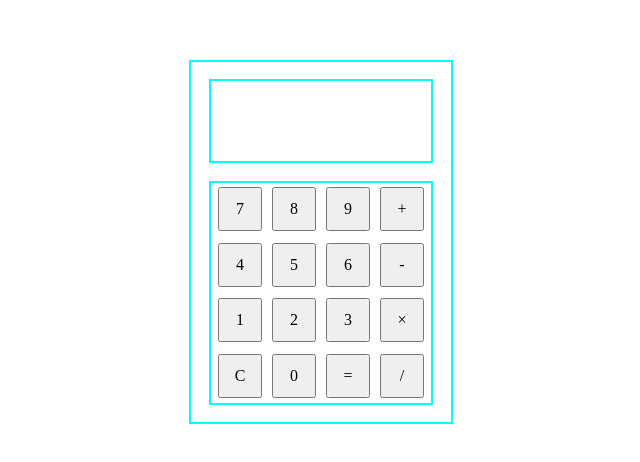
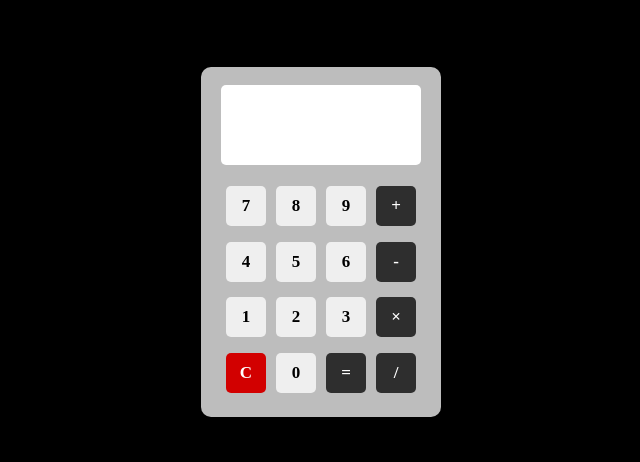
Before and after one commit to safieawaad/calculator, a plain HTML site: page index.html in a window 1280 px wide. Shown: the part 158-620 px from the top of the page, without its empty margins (319-959 px from the left). Drawn offline with Linux system fonts and the light colour scheme.

Commit message:
Customize the layout
At this point, the layout is customized perfectly and colored

```diff
--- a/index.html
+++ b/index.html
@@ -18,25 +18,25 @@
                 <button class="button">7</button>
                 <button class="button">8</button>
                 <button class="button">9</button>
-                <button class="button">+</button>
+                <button class="button operatorbtn">+</button>
             </div>
             <div class="button-row">
                 <button class="button">4</button>
                 <button class="button">5</button>
                 <button class="button">6</button>
-                <button class="button">-</button>
+                <button class="button operatorbtn">-</button>
             </div>
             <div class="button-row">
                 <button class="button">1</button>
                 <button class="button">2</button>
                 <button class="button">3</button>
-                <button class="button">×</button>
+                <button class="button operatorbtn">×</button>
             </div>
             <div class="button-row">
-                <button class="button">C</button>
+                <button class="button clearbtn">C</button>
                 <button class="button">0</button>
-                <button class="button">=</button>
-                <button class="button">/</button>
+                <button class="button operatorbtn">=</button>
+                <button class="button operatorbtn">/</button>
             </div>
         </div>
     </div>
--- a/style.css
+++ b/style.css
@@ -3,22 +3,26 @@ body {
     justify-content: center;
     align-items: center;
     min-height: 100vh;
+    background-color: black;
 }
 
 #calc {
-    border: solid aqua 2px;
+    background-color: #bdbdbd;
     display: flex;
-    justify-content: space-evenly;
+    justify-content: center;
     align-items: center;
     flex-direction: column;
-    width: 260px;
-    height: 360px;
+    width: 240px;
+    height: 350px;
+    gap: 15px;
+    border-radius: 10px;
 }
 
 #screen {
-    border: solid aqua 2px;
-    width: 220px;
+    background-color: #ffffff;
+    width: 200px;
     height: 80px;
+    border-radius: 5px;
 }
 
 #buttons-container {
@@ -28,8 +32,8 @@ body {
     flex-wrap: wrap;
     width: 220px;
     height: 220px;
-    border: solid aqua 2px;
     gap: 2px;
+    background-color: #bdbdbd;
 }
 
 .button-row {
@@ -44,4 +48,18 @@ body {
     width: 20px;
     height: 20px;
     padding: 20px;
+    font-size: 17px;
+    border: 0px;
+    font-weight: 900;
+    border-radius: 5px;
 }
+
+.operatorbtn {
+    background-color: #2e2e2e;
+    color: white;
+}
+
+.clearbtn {
+    background-color: #d20000;
+    color: white;
+}
```
